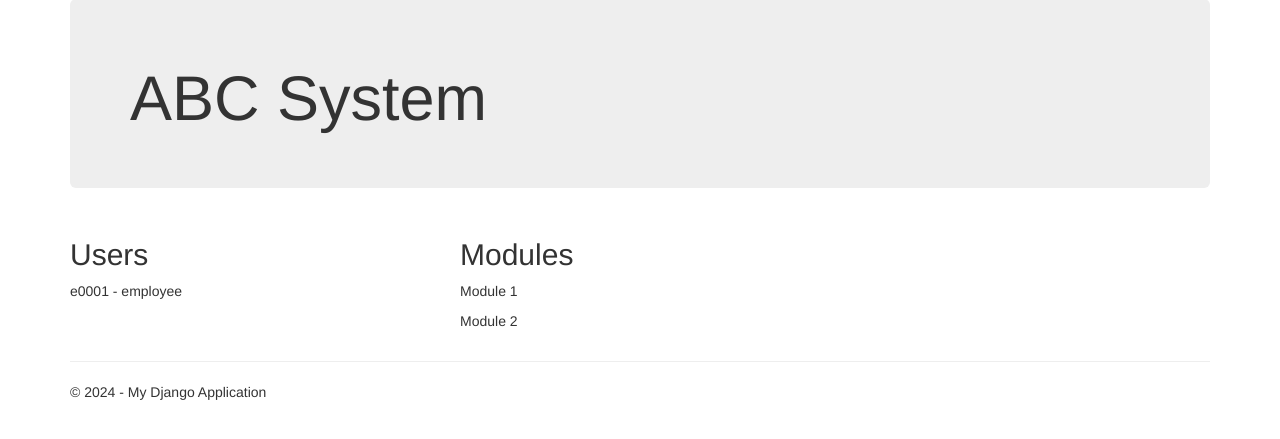
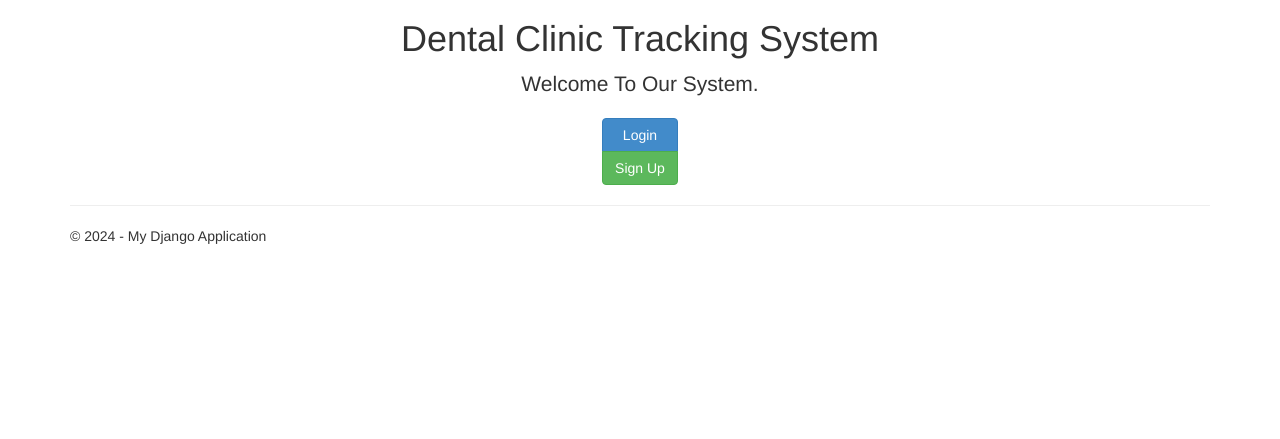
Before and after one commit to RinoFrawii/DentalPaymentSystem, a Django app: page / in a window 1280 px wide. Shown: the part 51-490 px from the top of the page. Run offline with Django 4.2, Linux system fonts and the light colour scheme; some libraries are stand-ins or nearby versions.

Commit message:
Update index.html

```diff
--- a/django_template/myproject/app/templates/app/index.html
+++ b/django_template/myproject/app/templates/app/index.html
@@ -2,25 +2,13 @@
 
 {% block content %}
 
-<div class="jumbotron">
-    <h1>ABC System</h1>
-</div>
-
-<div class="row">
-    <div class="col-md-4">
-        <h2>Users</h2>
-        <p>
-            e0001 - employee
-        </p>
-    </div>
-    <div class="col-md-4">
-        <h2>Modules</h2>
-        <p>
-            Module 1
-        </p>
-        <p>
-            Module 2
-        </p>
+<div class="text-center"> <!-- Use Bootstrap's text-center class to center-align content -->
+    <h1>Dental Clinic Tracking System </h1>
+    <p class="lead">Welcome To Our System.</p>
+    <!-- Stack the buttons vertically and center-align them -->
+    <div class="btn-group-vertical" role="group">
+        <a href="{% url 'login' %}" class="btn btn-primary">Login</a>
+        <a href="{% url 'signup' %}" class="btn btn-success">Sign Up</a>
     </div>
 </div>
 
```
